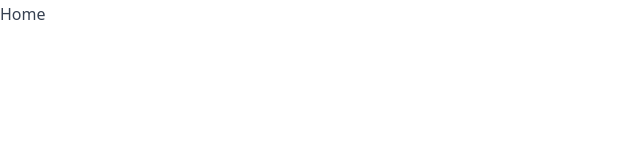
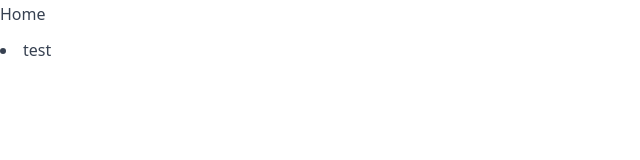
Before and after one commit to dydfuf/raondev, a Next.js app: page / in a window 1280 px wide. Shown: the top 160 px of the page, without its empty margins (0-640 px from the left). Built offline with nearby package versions, Linux system fonts and the light colour scheme.

Commit message:
홈화면 테스트

```diff
--- a/pages/index.tsx
+++ b/pages/index.tsx
@@ -1,3 +1,37 @@
-export default function index() {
-  return <div>Home</div>;
+import fs from "fs";
+import { GetStaticProps } from "next";
+
+interface Props {
+  paths: { id: string }[];
 }
+
+export default function index({ paths }: Props) {
+  console.log({ paths });
+  return (
+    <div>
+      Home
+      <div>
+        {paths.map((path) => (
+          <li key={path.id}>{path.id}</li>
+        ))}
+      </div>
+    </div>
+  );
+}
+
+export const getStaticProps: GetStaticProps = async () => {
+  try {
+    const posts = fs.readdirSync("posts").map((file) => file.split(".")[0]);
+
+    const paths = posts.map((post) => ({ id: post }));
+
+    return {
+      props: { paths },
+    };
+  } catch {
+    return {
+      props: {},
+      notFound: true,
+    };
+  }
+};
```
